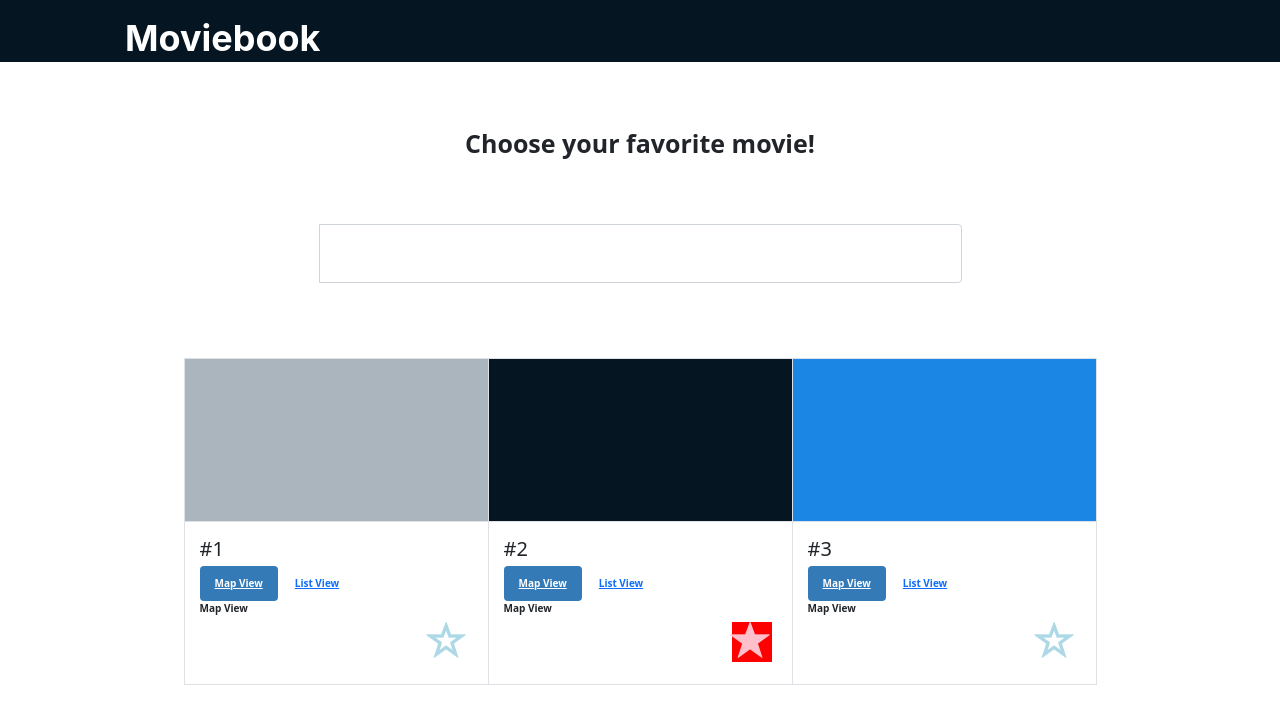
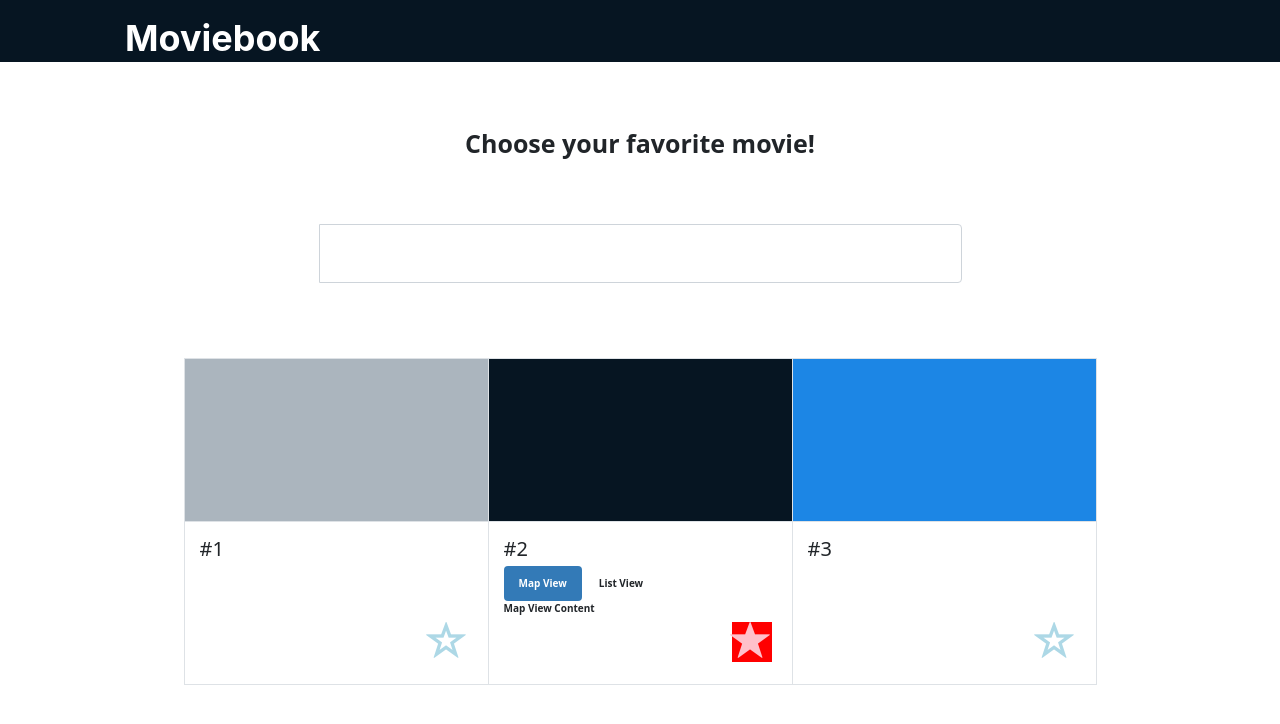
Before and after one commit to ioanachiorean/fav-movie, an Angular app: page / in a window 1280 px wide. Shown: the top 724 px of the page. Built offline with nearby package versions, Linux system fonts and the light colour scheme.

Commit message:
ngSwitch applied
used ngSwitch @app.component.html
had issues with viewMode but it s fixed now

```diff
--- a/src/app/app-routing.module.ts
+++ b/src/app/app-routing.module.ts
@@ -1,3 +1,4 @@
+
 import { NgModule } from '@angular/core';
 import { RouterModule, Routes } from '@angular/router';
 
--- a/src/app/app.component.html
+++ b/src/app/app.component.html
@@ -18,18 +18,33 @@
       <td id="picture3" style="background-color: #1c86e5"></td>
     </tr>
     <tr>
+
       <td>
         <h2>#1</h2>
         <fav-button></fav-button>
       </td>
+
       <td>
         <h2>#2</h2>
         <fav-button [is-favorite]="post.isClicked" (change)="onFavoriteChanged($event)" ></fav-button>
+
+          <ul class="nav nav-pills">
+            <li [class.active]="viewMode == 'map'"><a (click)="viewMode = 'map'">Map View</a></li>
+            <li [class.active]="viewMode == 'list'"><a (click)="viewMode = 'list'">List View</a></li>
+          </ul>
+
+          <div [ngSwitch]="viewMode">
+            <div *ngSwitchCase="'map'">Map View Content</div>
+            <div *ngSwitchCase="'list'">List view Content</div>
+            <div *ngSwitchDefault>Otherwise</div>
+          </div>
       </td>
+
       <td>
         <h2>#3</h2>
         <fav-button></fav-button>
       </td>
+
     </tr>
   </table>
 </div>
--- a/src/app/app.component.ts
+++ b/src/app/app.component.ts
@@ -12,6 +12,10 @@
 })
 
 export class AppComponent {
+  viewMode= 'map';
+
+  test = 123;
+
   title = 'project-Z';
 
   post = {
--- a/src/app/fav-button/fav-button.component.html
+++ b/src/app/fav-button/fav-button.component.html
@@ -10,13 +10,3 @@
     }"
   ></span>
 </div>
-
-
-<ul class="nav nav-pills">
-  <li class= "active"><a href="">Map View</a></li>
-  <li><a href="">List View</a></li>
-</ul>
-
-<div>
-  <div>Map View</div>
-</div>
```
